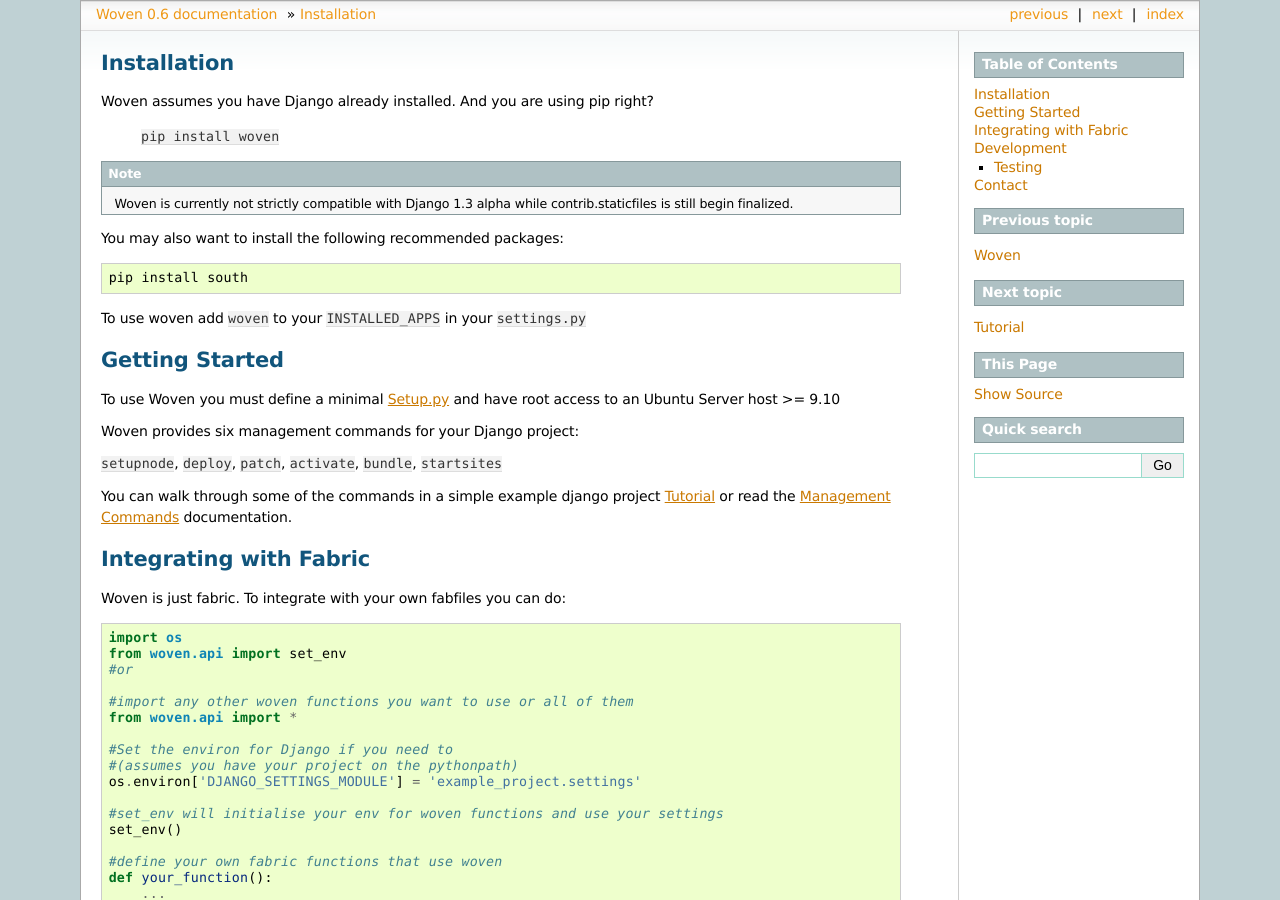
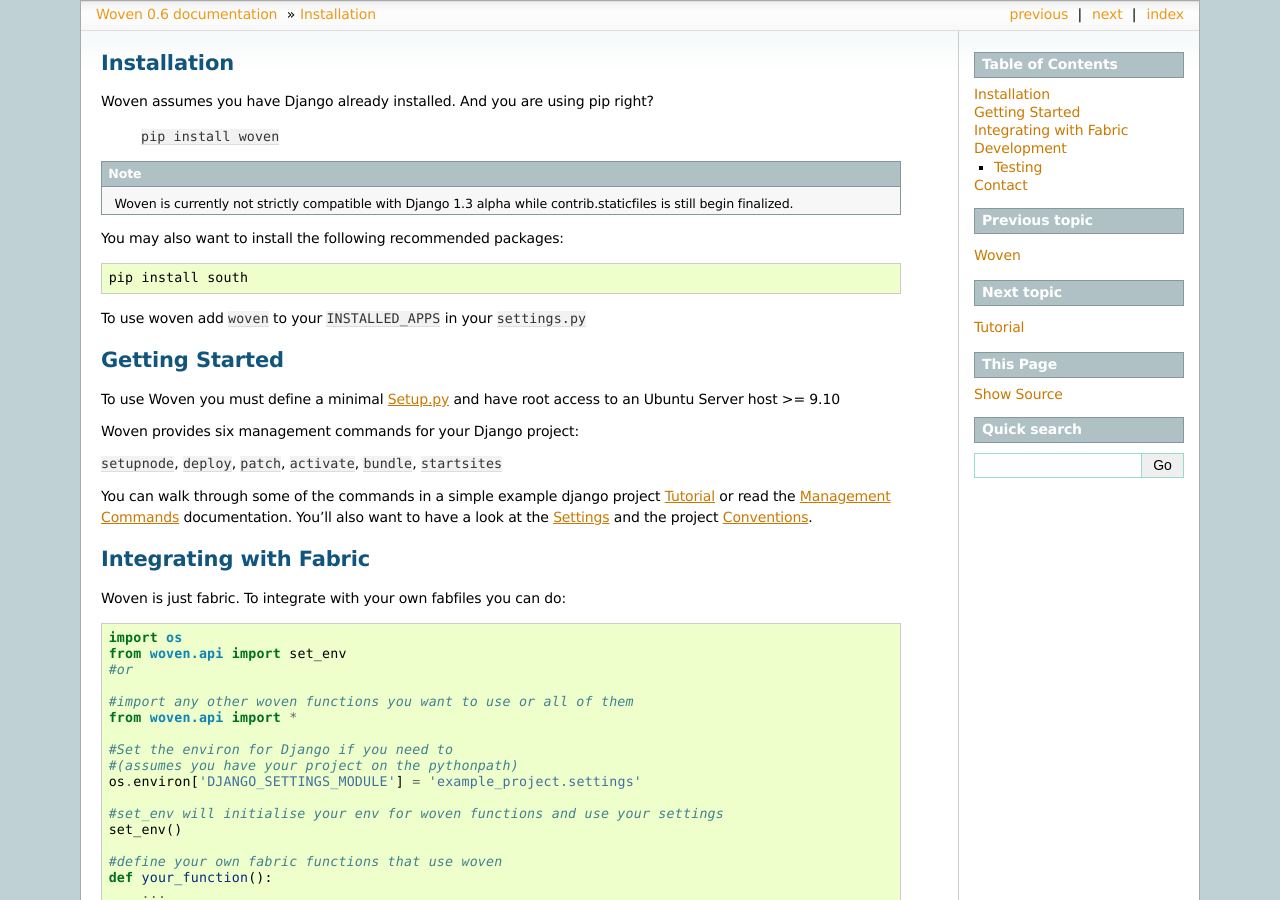
Before and after one commit to bretth/woven, a Sphinx documentation site: the page built from docs/main.rst, in a window 1280 px wide and 900 px high. Built offline with Sphinx 7.4.7, drawn with Linux system fonts in a browser that asks for light colours; pages that are not in the unit, such as notebooks, are missing from menus.

Commit message:
doc updates

```diff
--- a/docs/main.rst
+++ b/docs/main.rst
@@ -14,7 +14,7 @@
 
 ``setupnode``, ``deploy``, ``patch``, ``activate``, ``bundle``, ``startsites``
 
-You can walk through some of the commands in a simple example django project :doc:`tutorial` or read the :doc:`commands` documentation.
+You can walk through some of the commands in a simple example django project :doc:`tutorial` or read the :doc:`commands` documentation. You'll also want to have a look at the :doc:`settings` and the project :doc:`conventions`.
 
 Integrating with Fabric
 =======================
```
